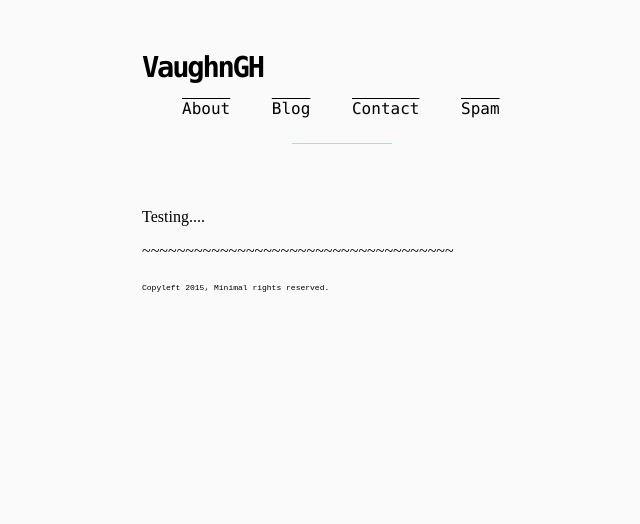
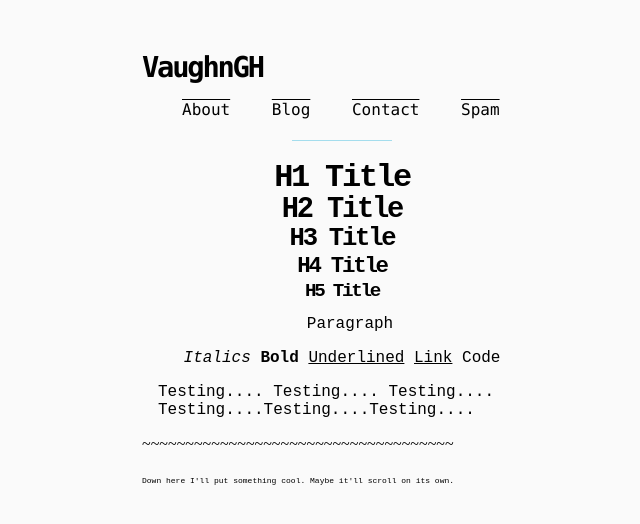
Before and after one commit to VaughnGH/newTheme, a Jekyll site: the page built from index.html, in a window 1280 px wide. Shown: the top 524 px of the page, without its empty margins (298-938 px from the left). Built offline with Jekyll 4.4.1, drawn with Linux system fonts in a browser that asks for light colours.

Commit message:
Some changes

```diff
--- a/_layouts/default.html
+++ b/_layouts/default.html
@@ -19,12 +19,25 @@
       </ul>
     </nav>
   </header>
-  <p>
-    Testing....
-  </p>
   <div class="page-content">
     <div class="wrapper">
+      <center>
+      <h1>H1 Title</h1>
+      <h2>H2 Title</h2>
+      <h3>H3 Title</h3>
+      <h4>H4 Title</h4>
+      <h5>H5 Title</h5>
+      <p>Paragraph</p>
+      <i>Italics</i>
+      <b>Bold</b>
+      <u>Underlined</u>
+      <a href="#">Link</a>
+      <code>Code</code>
 
+    </center>
+      <p>
+        Testing.... Testing.... Testing.... Testing....Testing....Testing....
+      </p>
 <!-- <div id="logo">
   <svg width="10%" viewBox="0 0 8 10">
     <polygon points="0,0 2,0 5,7.5 3,7.5" style="fill:#F01E25;stoke:#B8B8B8;stroke-width:3" />
@@ -39,7 +52,7 @@
   </div>
 <footer>
 <p>
-  <code style="font-size:8px">Copyleft 2015, Minimal rights reserved.</code>
+  <code style="font-size:8px">Down here I'll put something cool. Maybe it'll scroll on its own.</code>
 </p>
 
 </footer>
--- a/css/style.css
+++ b/css/style.css
@@ -23,6 +23,7 @@ a:link, a:visited, a:hover, a:active {
   color: black;
 }
 h1, h2, h3, h4, h5, h6 {
+  font-family: inherit;
   margin-top: 0;
   margin-bottom: .5rem;
   line-height: .8;
@@ -39,13 +40,20 @@ h1, h2, h3, h4, h5, h6 {
 } h5 {
   font-size: 1.2rem;
 }
+.page-content {
+  font-family: monospace;
+}
+.page-content p {
+  padding-left: 1rem;
+}
+
 
 header:after {
     display: block;
     content: "";
     width: 100px;
     height: 1px;
-    margin: 4rem auto;
+    margin: 1.5rem auto 1.5rem auto;
     background-color: #A4DDED;
     /*  margin: auto ;
   color: #92C1C1;
@@ -60,7 +68,7 @@ footer:before {
   content: "~~~~~~~~~~~~~~~~~~~~~~~~~~~~~~~~~~~~";
 }
 nav {
-  float: left;
+  padding-top: .03rem;
   line-height: .76;
 }
 nav li {
```
